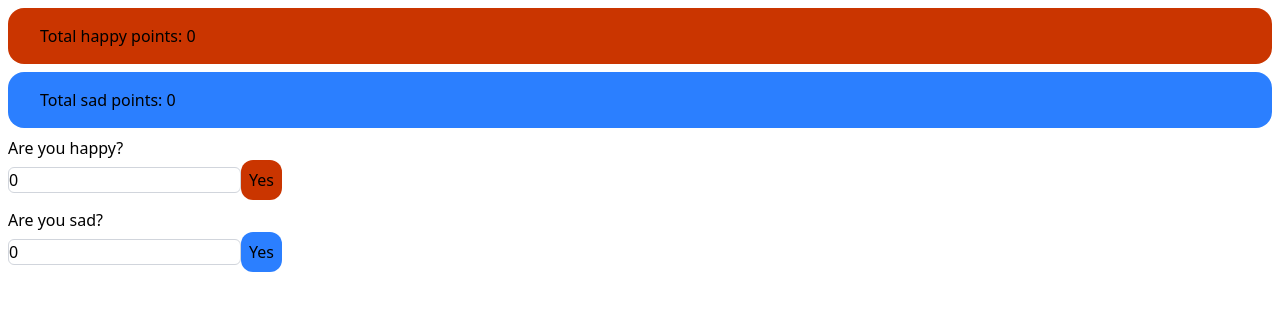
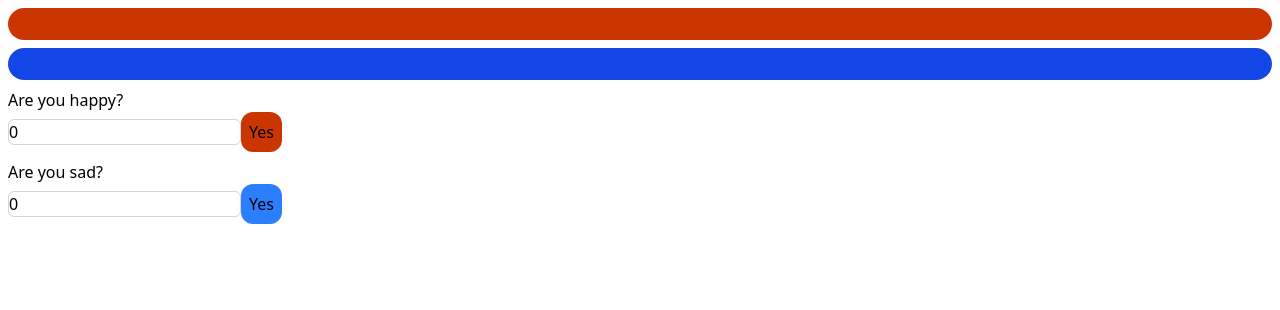
Before and after one commit to tanvidua9/mood_Tracker, a React (Vite) app: page / in a window 1280 px wide. Shown: the top 310 px of the page. Built offline with nearby package versions, Linux system fonts and the light colour scheme.

Commit message:
Added Sad and Happy count with Timestamps

```diff
--- a/src/HappyIncrementor.tsx
+++ b/src/HappyIncrementor.tsx
@@ -9,7 +9,7 @@ const HappyIncrementor: FC<HappyIncrementorProps> = () => {
   const dispatch= useDispatch();
 
   function increment(){
-    dispatch(happyButtonClicked(quantity));
+    dispatch(happyButtonClicked(quantity, new Date()));
   }
 
   return(
--- a/src/HappyTracker.tsx
+++ b/src/HappyTracker.tsx
@@ -1,16 +1,20 @@
 import { type FC, memo } from "react";
 import { useSelector } from "react-redux";
-import { happyCountSelector } from "./selectors";
+import { happyMomentSelector } from "./selectors";
 
 type HappyTrackerProps = {};
 
 const HappyTracker: FC<HappyTrackerProps> = () => {
-  const happyCount= useSelector(happyCountSelector);
-  return(
+  const happyMoments= useSelector(happyMomentSelector);
+    return (
     <div className="bg-orange-700 px-8 py-4 rounded-2xl">
-        Total happy points: {happyCount}
+      {happyMoments.map((m,index) => (
+        <div key={index}>
+          Happiness Intensity: {m.intensity}, when: {m.when.toString()}
+        </div>
+      ))}
     </div>
-  )
+  );
 };
 
 
--- a/src/SadIncrementor.tsx
+++ b/src/SadIncrementor.tsx
@@ -9,7 +9,7 @@ const SadIncrementor: FC<SadIncrementorProps> = () => {
   const dispatch= useDispatch();
 
   function increment(){
-    dispatch(sadButtonClicked(quantity));
+    dispatch(sadButtonClicked(quantity, new Date()));
   }
 
   return(
--- a/src/SadTracker.tsx
+++ b/src/SadTracker.tsx
@@ -1,16 +1,20 @@
 import { type FC, memo } from "react";
 import { useSelector } from "react-redux";
-import { SadCountSelector } from "./selectors";
+import { sadMomentSelector } from "./selectors";
 
 type SadTrackerProps = {};
 
 const SadTracker: FC<SadTrackerProps> = () => {
-  const sadCount= useSelector(SadCountSelector);
-  return(
-    <div className="bg-blue-500 px-8 py-4 rounded-2xl">
-        Total sad points: {sadCount}
+  const sadMoments= useSelector(sadMomentSelector);
+ return (
+    <div className="bg-blue-700 px-8 py-4 rounded-2xl">
+      {sadMoments.map((m,index) => (
+        <div key={index}>
+          Sadness Intensity: {m.intensity}, when: {m.when.toString()}
+        </div>
+      ))}
     </div>
-  )
+ );
 };
 
 
--- a/src/actions.ts
+++ b/src/actions.ts
@@ -1,12 +1,12 @@
 export const HAPPY_BUTTON_CLICKED = "happyButtonClicked";
 export const SAD_BUTTON_CLICKED= "sadButtonClicked"
 
-export const happyButtonClicked=(count:number)=>({
+export const happyButtonClicked=(count:number, when: Date)=>({
     type:HAPPY_BUTTON_CLICKED,
-    payload: count
+    payload: {count, when}
 })
 
-export const sadButtonClicked=(count:number)=>({
+export const sadButtonClicked=(count:number, when:Date)=>({
     type:SAD_BUTTON_CLICKED,
-    payload:count
+    payload:{count,when}
 })
--- a/src/selectors.ts
+++ b/src/selectors.ts
@@ -1,7 +1,7 @@
 import type { state } from "./store"
-export function happyCountSelector(State:state){
-    return State.happyCount;
+export function happyMomentSelector(State:state){
+    return State.happyMoments;
 }
-export function SadCountSelector(State:state){
-    return State.sadCount;
+export function sadMomentSelector(State:state){
+    return State.sadMoments;
 }
--- a/src/store.ts
+++ b/src/store.ts
@@ -2,28 +2,34 @@ import { configureStore } from "@reduxjs/toolkit";
 import type {AnyAction } from "redux";
 import { HAPPY_BUTTON_CLICKED, SAD_BUTTON_CLICKED } from "./actions";
 
+type Moment = {
+    intensity: number;
+    when: Date;
+}
+
 export type state={
-    sadCount: number,
-    happyCount:number,
+    sadMoments: Moment[],
+    happyMoments:Moment[],
 }
 
 const initialState={
-    sadCount:0,
-    happyCount:0
+    sadMoments:[],
+    happyMoments:[]
 }
 
 //reducer has to be non mutating
+//reducer has to be a pure function0
 function reducer(currentState:state = initialState, action: AnyAction): state{
     switch (action.type) {
         case HAPPY_BUTTON_CLICKED:
             return {
             ...currentState,
-            happyCount: currentState.happyCount + action.payload,
+            happyMoments: [...currentState.happyMoments, {intensity:action.payload.count, when: action.payload.when}]
             };
         case SAD_BUTTON_CLICKED:
             return {
             ...currentState,
-            sadCount: currentState.sadCount + action.payload,
+            sadMoments:[...currentState.sadMoments, {intensity:action.payload.count, when: action.payload.when}]
             };
         default:
             return currentState;
@@ -35,3 +41,6 @@ function reducer(currentState:state = initialState, action: AnyAction): state{
 const store= configureStore({reducer});  //as createStore is discontinued in newer version of Redux
 
 export default store;
+
+
+//Reducers must be pure so that for the same state and action they always return the same result, enabling predictable behavior, easy testing, and reliable Redux DevTools time travel.
```
